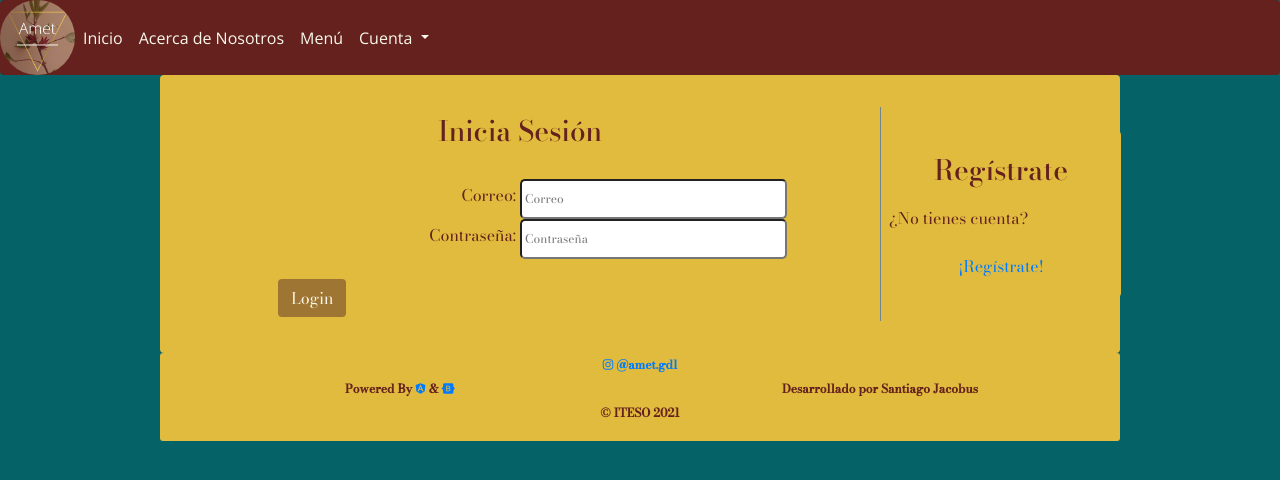
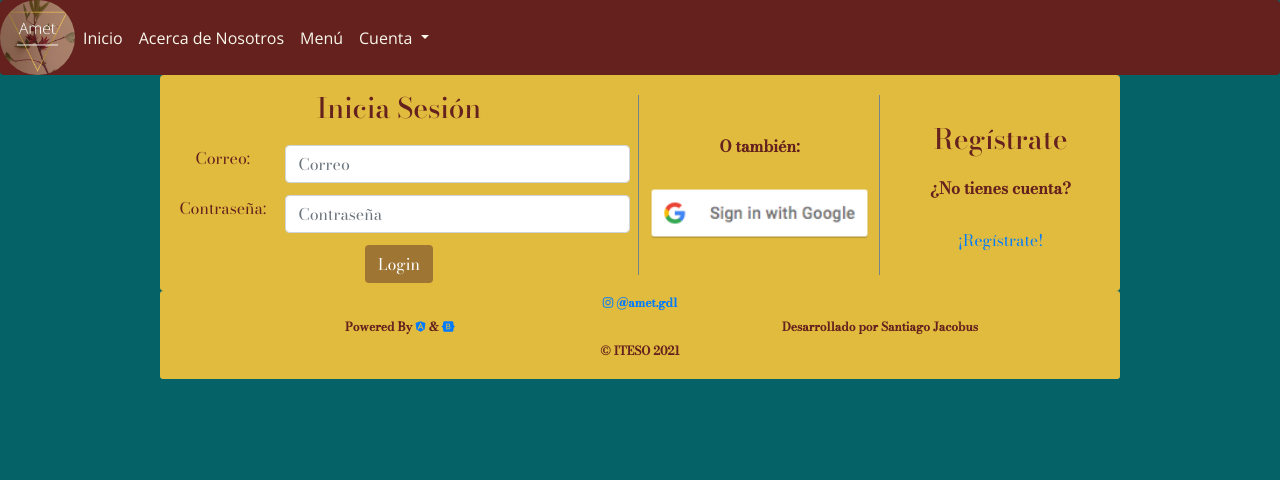
Before and after one commit to sjacobust/ProyectoPAE2021, an Angular app in the folder frontend/: page /login in a window 1280 px wide. Shown: the top 480 px of the page. Built offline with nearby package versions, Linux system fonts and the light colour scheme.

Commit message:
Login Page Done

```diff
--- a/frontend/src/app/components/login/login.component.html
+++ b/frontend/src/app/components/login/login.component.html
@@ -1,38 +1,59 @@
 <div class="grid">
   <div class="grid-row">
-    <form class="grid col-9 col-m-12 col-t-12">
+    <form class="grid col-d-6 col-m-12 col-t-5" method="POST">
       <div class="grid-row">
-          <h3 class="col-12">Inicia Sesión</h3>
-        </div>
-        <div class="grid-row">
-          <div class="grid">
-            <div class="grid-row">
-              <label for="correo" class="col-6 col-m-12 col-t-12">Correo:</label>
-              <input type="text" name="correo" id="correo" placeholder="Correo" class="col-6 col-m-12 col-t-12">
-            </div>
-            <div class="grid-row">
-              <label for="password" class="col-6 col-m-12 col-t-12">Contraseña:</label>
-              <input type="password" name="password" id="password" placeholder="Contraseña" class="col-6 col-m-12 col-t-12">
-            </div>
+        <div class="col-d-12">
+          <h3>Inicia Sesión</h3>
         </div>
       </div>
       <div class="grid-row">
-          <div class="col-5 col-m-12 col-t-12">
-            <button class="btn login-button">Login</button>
+        <div class="col-d-3 col-m-12 col-t-12"><label for="email">Correo:</label></div>
+        <div class="col-d-9 col-m-12 col-t-12"><input type="email" name="email" id="inputEmail" placeholder="Correo" class="form-control"></div>
+      </div>
+      <div class="grid-row">
+        <div class="col-d-3 col-m-12 col-t-12"><label for="password">Contraseña:</label></div>
+        <div class="col-d-9 col-m-12 col-t-12"><input type="password" name="password" id="inputPassword" placeholder="Contraseña" class="form-control"></div>
+      </div>
+      <div class="grid-row">
+        <div class="col-d-12 col-m-12 col-t-12">
+          <button class="btn loginButton">Login</button>
         </div>
       </div>
     </form>
-    <hr class="verticalHr">
-    <div class="grid col-3 col-m-12 col-t-12">
+    <div *ngIf="isMobile else verticalHR">
+      <hr class="Ver">
+    </div>
+    <div class="grid col-d-3 col-m-12 col-t-5">
       <div class="grid-row">
-        <h3 class="col-12 col-m-12 col-t-12">Regístrate</h3>
+        <p class="col-d-12">O también:</p>
       </div>
       <div class="grid-row">
-        <p class="col-12 col-m-12 col-t-12">¿No tienes cuenta?</p>
+        <input type="image" src="./assets/images/btn_google_signin_light_normal_web.png" alt="Sign In With Google" class="col-d-12 col-m-12 col-t-12">
+      </div>
+    </div>
+    <div *ngIf="isMobile else verticalHR">
+      <hr>
+    </div>
+    <div class="grid col-d-3 col-m-12 col-t-2">
+      <div class="grid-row">
+        <div class="col-12">
+          <h3>Regístrate</h3>
+        </div>
       </div>
       <div class="grid-row">
-        <a href="/register" class="col-12 col-m-12 col-t-12">¡Regístrate!</a>
+        <div class="col-d-12">
+          <p>¿No tienes cuenta?</p>
+        </div>
+      </div>
+      <div class="grid-row">
+        <div class="col-d-12">
+          <a href="/register">¡Regístrate!</a>
         </div>
       </div>
     </div>
   </div>
+</div>
+
+<ng-template #verticalHR>
+  <hr class="verticalHr">
+</ng-template>
--- a/frontend/src/app/components/login/login.component.scss
+++ b/frontend/src/app/components/login/login.component.scss
@@ -1,29 +1,38 @@
 @import '../../../styles/sass/variables';
 @import '../../../styles/sass/mixins';
 
-input {
-    text-align: left;
-    font-size: 12px;
+label {
+    margin: .1em;
+}
+
+.grid-row {
+    padding-top: .25em;
+}
+
+.loginButton {
+    background-color: $accent-color;
+    color: white;
 }
 
 p {
-    text-align: left;
+    font-weight: bold;
 }
 
-label {
-    text-align: right;
+.login-grid {
+    text-align: center;
+    padding-left: 20%;
 }
 
-.grid {
-    padding-top: 1em;
-    padding-bottom: 1em;
+@each $device, $pixels in $devices {
+    @media (max-width: $pixels) {
+        @if $pixels > 480px {
+            .grid-row {
+                display: flex;
+            }
+        } @else {
+            .grid-row {
+                display: initial;
+            }
+        }
+    }
 }
-
-button {
-    background-color: $accent-color;
-    color: $white-color;
-}
-
-.login-button {
-    text-align: right;
-}
--- a/frontend/src/app/components/login/login.component.ts
+++ b/frontend/src/app/components/login/login.component.ts
@@ -7,9 +7,14 @@ import { Component, OnInit } from '@angular/core';
 })
 export class LoginComponent implements OnInit {
 
+  isMobile:boolean = false;
+
   constructor() { }
 
   ngOnInit(): void {
+    if (window.screen.width <= 480) {
+      this.isMobile = true;
+    }
   }
 
 }
--- a/frontend/src/app/components/register/register.component.scss
+++ b/frontend/src/app/components/register/register.component.scss
@@ -7,11 +7,6 @@ label {
 
 .grid-row {
     padding-top: .25em;
-}
-
-.googleButton {
-    background-image: image("./assets/images/btn_google_signin_ligjt_normal_web.png");
-    background-size: cover;
 }
 
 .loginButton {
```
Lines whose indentation alone changed are shown as unchanged.
